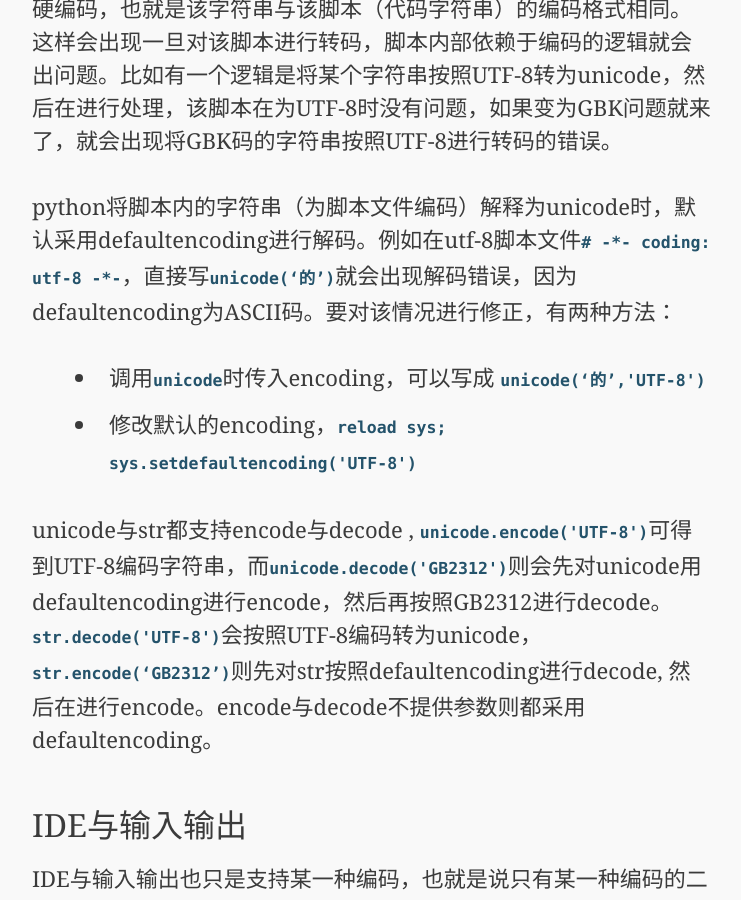
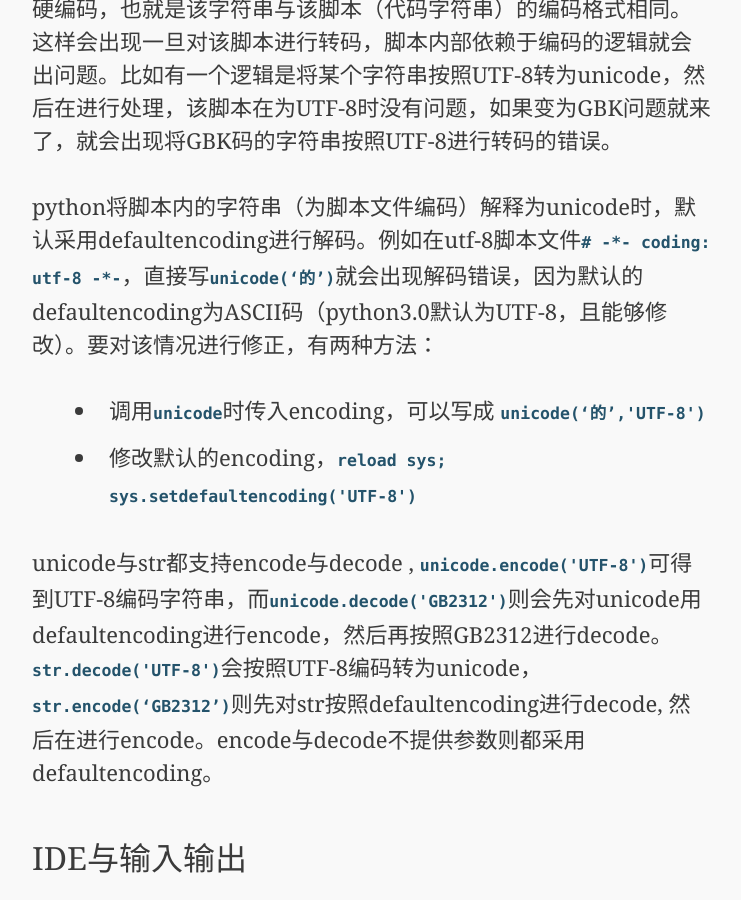
Before and after one commit to landfound/todaylover.github.io, a Jekyll site: the page built from _posts/2015-03-22-encode-and-decode.md, in a window 1280 px wide and 900 px high, scrolled down 2198 px. Shown: the whole window, without its empty margins (268-1009 px from the left). Built offline with Jekyll 4.4.1, drawn with Linux system fonts in a browser that asks for light colours; some web fonts are replaced; Markdown is read by kramdown in place of the engine named in the settings; comment, search, counter and statistics services are not loaded.

Commit message:
python3.0 defaultencoding

```diff
--- a/_posts/2015-03-22-encode-and-decode.md
+++ b/_posts/2015-03-22-encode-and-decode.md
@@ -27,7 +27,7 @@ python内部使用的是unicode编解码规则，但是输入输出可以是GBK
 
 python内部使用unicode，但是python脚本文件不一定使用，如果在python脚本中不是使用`u'**'`而是用`‘**’`来表示字符串，那么就会出现硬编码，也就是该字符串与该脚本（代码字符串）的编码格式相同。这样会出现一旦对该脚本进行转码，脚本内部依赖于编码的逻辑就会出问题。比如有一个逻辑是将某个字符串按照UTF-8转为unicode，然后在进行处理，该脚本在为UTF-8时没有问题，如果变为GBK问题就来了，就会出现将GBK码的字符串按照UTF-8进行转码的错误。
 
-python将脚本内的字符串（为脚本文件编码）解释为unicode时，默认采用defaultencoding进行解码。例如在utf-8脚本文件`# -*- coding: utf-8 -*-`，直接写`unicode(‘的’)`就会出现解码错误，因为defaultencoding为ASCII码。要对该情况进行修正，有两种方法：
+python将脚本内的字符串（为脚本文件编码）解释为unicode时，默认采用defaultencoding进行解码。例如在utf-8脚本文件`# -*- coding: utf-8 -*-`，直接写`unicode(‘的’)`就会出现解码错误，因为默认的defaultencoding为ASCII码（python3.0默认为UTF-8，且能够修改）。要对该情况进行修正，有两种方法：
 
 * 调用`unicode`时传入encoding，可以写成 `unicode(‘的’,'UTF-8')`
 * 修改默认的encoding，`reload sys; sys.setdefaultencoding('UTF-8')`
```
